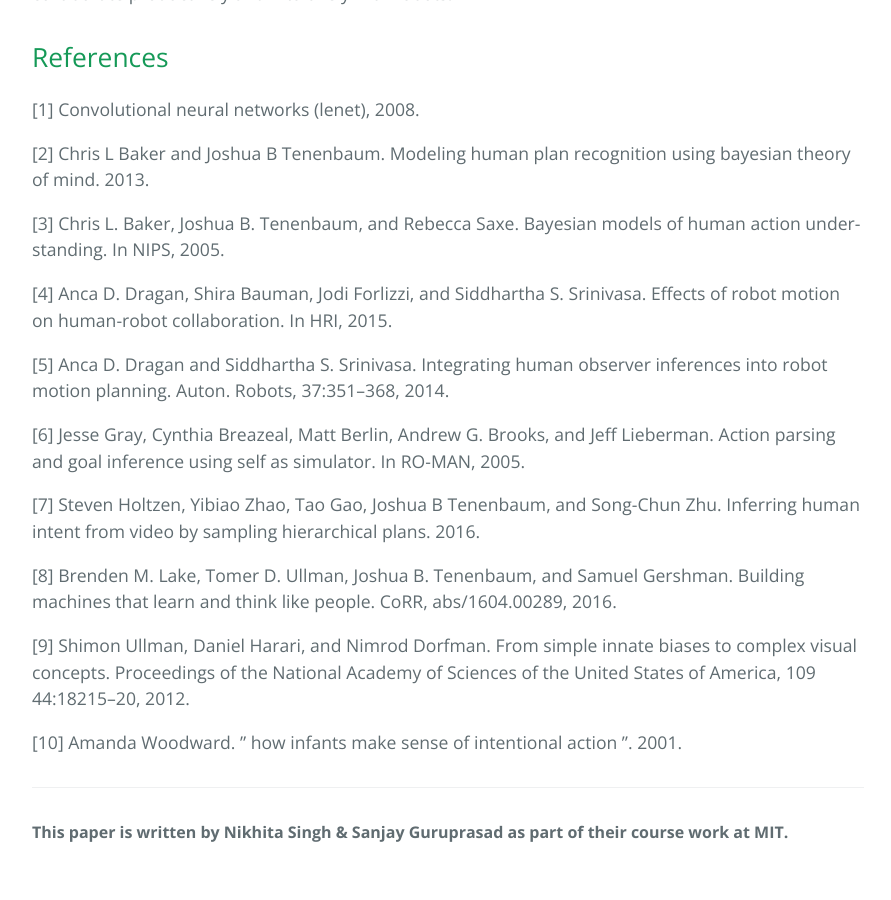
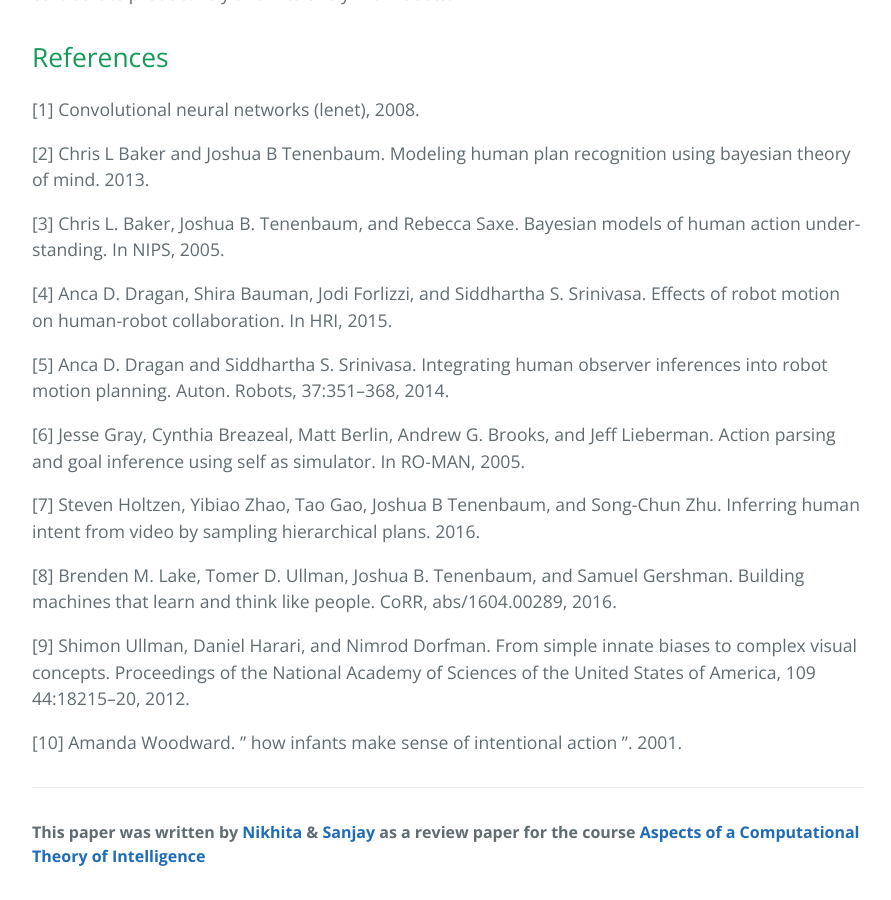
Before and after one commit to sanjaypojo/bb8, a Jekyll site: the page built from index.md, in a window 1280 px wide and 900 px high, scrolled down 6994 px. Shown: the whole window, without its empty margins (192-1083 px from the left). Built offline with Jekyll 4.4.1, drawn with Linux system fonts in a browser that asks for light colours; our own code applies the rules of GitHub Pages for plain Markdown files; before the commit the page ends 7870 px from its top, so only the background shows below that.

Commit message:
Improve footer content

```diff
--- a/_includes/page-footer.html
+++ b/_includes/page-footer.html
@@ -1,5 +1,12 @@
 <footer class="site-footer">
   <span class="site-footer-owner">
-    This paper is written by Nikhita Singh & Sanjay Guruprasad as part of their course work at MIT.
+    This paper was written by
+    <a href="http://www.nikhitasingh.com/">Nikhita</a>
+    &
+    <a href="http://sanjaypojo.com">Sanjay</a>
+    as a review paper for the course
+    <a href="http://cbmm.mit.edu/9-523">
+       Aspects of a Computational Theory of Intelligence
+    </a>
    </span>
 </footer>
```
